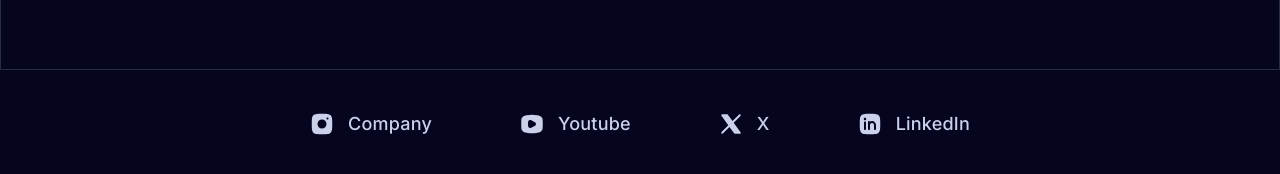
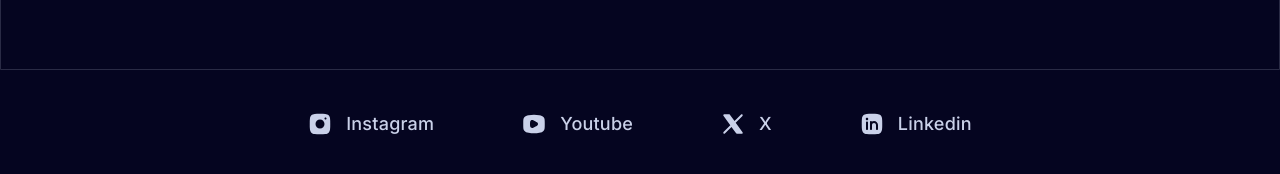
Before and after one commit to levangelashvili9/spacelink-task, a Next.js app: page / in a window 1280 px wide. Shown: the part 6373-6547 px from the top of the page. Built offline with nearby package versions, Linux system fonts and the light colour scheme.

Commit message:
refactor: use config

```diff
--- a/app/lib/config.ts
+++ b/app/lib/config.ts
@@ -5,6 +5,10 @@ import {
   IconCard,
   IconPassword,
   IconLock,
+  IconInstagram,
+  IconYoutube,
+  IconX,
+  IconLinkedin,
 } from "../ui/icons";
 
 export const navlinks = [
@@ -127,3 +131,14 @@ export const pricing = [
     comment: "Save $23per year",
   },
 ];
+
+export const footerSocials = [
+  { id: 0, title: "Instagram", icon: IconInstagram },
+  {
+    id: 1,
+    title: "Youtube",
+    icon: IconYoutube,
+  },
+  { id: 2, title: "X", icon: IconX },
+  { id: 3, title: "Linkedin", icon: IconLinkedin },
+];
--- a/app/ui/layout/footer.tsx
+++ b/app/ui/layout/footer.tsx
@@ -13,7 +13,7 @@ import {
   FooterSocialTitle,
   FooterSocialsWrapper,
 } from "./footer.styled";
-import { IconInstagram, IconLinkedin, IconX, IconYoutube } from "../icons";
+import { footerSocials } from "@/app/lib/config";
 
 export const Footer = () => {
   return (
@@ -58,25 +58,12 @@ export const Footer = () => {
       </FooterMainContent>
 
       <FooterSocialsWrapper>
-        <FooterSocial>
-          <IconInstagram />
-          <FooterSocialTitle>Company</FooterSocialTitle>
-        </FooterSocial>
-
-        <FooterSocial>
-          <IconYoutube />
-          <FooterSocialTitle>Youtube</FooterSocialTitle>
-        </FooterSocial>
-
-        <FooterSocial>
-          <IconX />
-          <FooterSocialTitle>X</FooterSocialTitle>
-        </FooterSocial>
-
-        <FooterSocial>
-          <IconLinkedin />
-          <FooterSocialTitle>LinkedIn</FooterSocialTitle>
-        </FooterSocial>
+        {footerSocials.map((social) => (
+          <FooterSocial key={social.id}>
+            <social.icon />
+            <FooterSocialTitle>{social.title}</FooterSocialTitle>
+          </FooterSocial>
+        ))}
       </FooterSocialsWrapper>
     </FooterContainer>
   );
```
